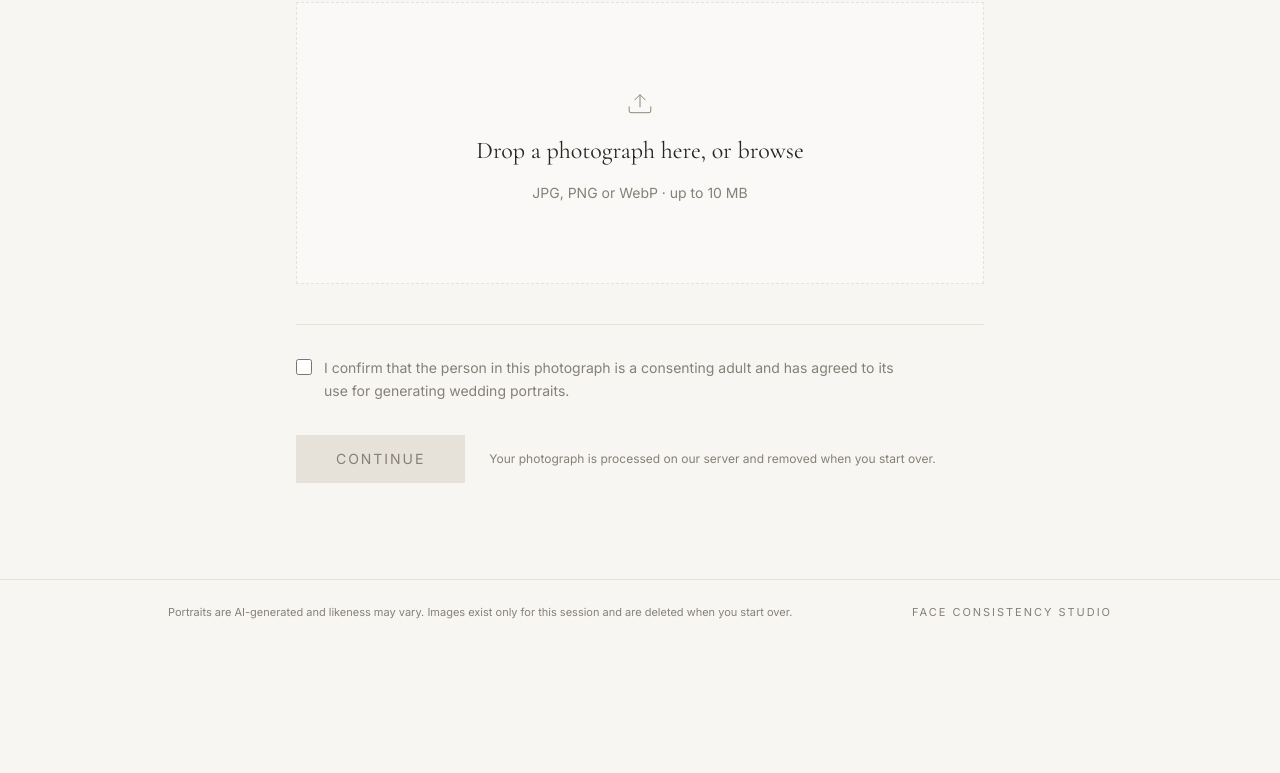
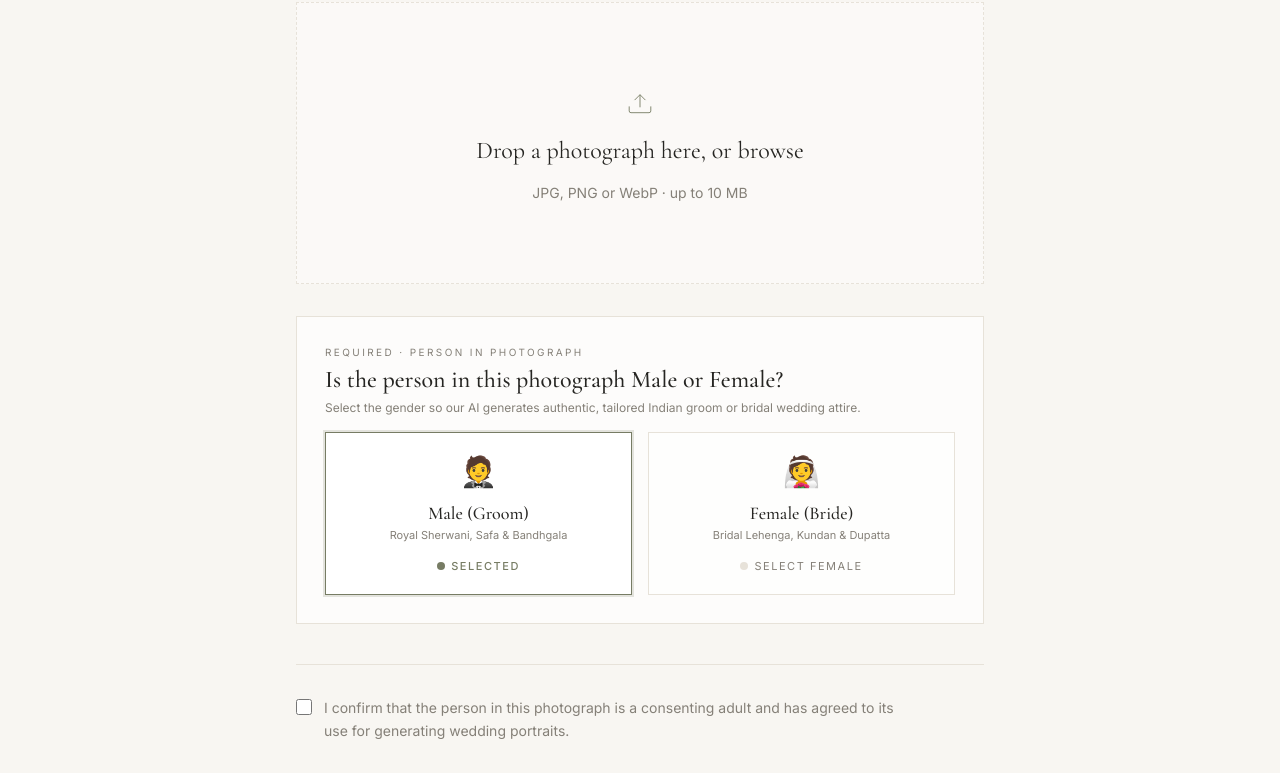
Before and after one commit to yashdave182/faceAi-studio, a React (Vite) app in the folder faceAi-client/: page / in a window 1280 px wide. Shown: the part 444-1217 px from the top of the page. Before the commit the page ends 1089 px from the top, so only its background shows below. Built offline with nearby package versions, Linux system fonts and the light colour scheme; no server answers.

Commit message:
Ask user if photo is Male/Female on upload and remove reference photo from website

```diff
--- a/faceAi-client/src/App.tsx
+++ b/faceAi-client/src/App.tsx
@@ -83,9 +83,10 @@ export function App() {
     if (settled && started) setStep('results')
   }, [step, selected, sceneStates])
 
-  function handleUploaded(newSessionId: string, newPreviewUrl: string) {
+  function handleUploaded(newSessionId: string, newPreviewUrl: string, newAttire: AttireStyle) {
     setSessionId(newSessionId)
     setPreviewUrl(newPreviewUrl)
+    setAttire(newAttire)
     setNotice(null)
     setStep('scenes')
   }
@@ -170,11 +171,12 @@ export function App() {
       )}
 
       <main className="flex-1">
-        {step === 'upload' && <UploadScreen onUploaded={handleUploaded} />}
+        {step === 'upload' && (
+          <UploadScreen initialAttire={attire} onUploaded={handleUploaded} />
+        )}
 
         {step === 'scenes' && (
           <SceneSelectScreen
-            previewUrl={previewUrl}
             selected={selected}
             attire={attire}
             onSelectAttire={setAttire}
@@ -199,7 +201,6 @@ export function App() {
             sessionId={sessionId}
             selected={selected}
             scenes={sceneStates}
-            previewUrl={previewUrl}
             attire={attire}
             onRegenerate={(key, newAttire) => void handleRegenerate([key], newAttire)}
             onRegenerateAll={(newAttire) => void handleRegenerateAll(newAttire)}
--- a/faceAi-client/src/components/ResultsScreen.tsx
+++ b/faceAi-client/src/components/ResultsScreen.tsx
@@ -3,7 +3,6 @@ import {
   bundleDownloadUrl,
   portraitDownloadUrl,
   portraitUrl,
-  referenceUrl,
 } from '../lib/api'
 import { SCENES, type AttireStyle, type SceneKey, type SceneState } from '../types'
 import { Lightbox } from './Lightbox'
@@ -12,7 +11,6 @@ interface Props {
   sessionId: string
   selected: SceneKey[]
   scenes: Record<string, SceneState>
-  previewUrl: string | null
   attire: AttireStyle
   onRegenerate: (key: SceneKey, attire?: AttireStyle) => void
   onRegenerateAll: (attire?: AttireStyle) => void
@@ -23,27 +21,19 @@ export function ResultsScreen({
   sessionId,
   selected,
   scenes,
-  previewUrl,
   attire,
   onRegenerate,
   onRegenerateAll,
   onStartOver,
 }: Props) {
-  const [lightbox, setLightbox] = useState<SceneKey | 'reference' | null>(null)
+  const [lightbox, setLightbox] = useState<SceneKey | null>(null)
 
   const activeScenes = SCENES.filter((scene) => selected.includes(scene.key))
   const completedCount = activeScenes.filter(
     (scene) => scenes[scene.key]?.status === 'completed',
   ).length
 
-  const lightboxContent =
-    lightbox === 'reference'
-      ? {
-          src: previewUrl ?? referenceUrl(sessionId),
-          caption: 'Reference photograph',
-          downloadUrl: referenceUrl(sessionId) + '&download=1',
-        }
-      : lightbox
+  const lightboxContent = lightbox
     ? {
         src: portraitUrl(sessionId, lightbox, scenes[lightbox]?.version ?? 0),
         caption: SCENES.find((s) => s.key === lightbox)?.name ?? '',
@@ -78,25 +68,6 @@ export function ResultsScreen({
             </button>
           </div>
         </div>
-
-        {previewUrl && (
-          <button
-            type="button"
-            onClick={() => setLightbox('reference')}
-            className="group flex items-center gap-3 border border-beige bg-white/50 p-3 pr-5 text-left transition-colors hover:border-stone"
-          >
-            <img
-              src={previewUrl}
-              alt="Reference photograph used for all portraits"
-              className="h-14 w-14 object-cover"
-            />
-            <span className="text-xs leading-snug text-stone">
-              Reference
-              <br />
-              photograph
-            </span>
-          </button>
-        )}
       </div>
 
       <div className="mt-12 grid gap-8 md:grid-cols-3">
--- a/faceAi-client/src/components/SceneSelectScreen.tsx
+++ b/faceAi-client/src/components/SceneSelectScreen.tsx
@@ -2,7 +2,6 @@ import { SCENES, type AttireStyle, type SceneKey } from '../types'
 import { SceneIllustration } from './SceneIllustration'
 
 interface Props {
-  previewUrl: string | null
   selected: SceneKey[]
   attire: AttireStyle
   onSelectAttire: (attire: AttireStyle) => void
@@ -13,7 +12,6 @@ interface Props {
 }
 
 export function SceneSelectScreen({
-  previewUrl,
   selected,
   attire,
   onSelectAttire,
@@ -24,20 +22,11 @@ export function SceneSelectScreen({
 }: Props) {
   return (
     <section className="fade-up mx-auto max-w-5xl px-6 pt-14 pb-24 sm:px-10">
-      <div className="flex flex-wrap items-center gap-6 border-b border-beige pb-8">
-        {previewUrl && (
-          <img
-            src={previewUrl}
-            alt="Your reference photograph"
-            className="h-20 w-20 border border-beige object-cover"
-          />
-        )}
-        <div>
-          <p className="text-[11px] tracking-[0.28em] text-stone uppercase">Step two · Choose your scenes</p>
-          <h1 className="mt-2 font-serif text-3xl font-medium text-charcoal sm:text-4xl">
-            Where should this Indian wedding story take place?
-          </h1>
-        </div>
+      <div className="border-b border-beige pb-8">
+        <p className="text-[11px] tracking-[0.28em] text-stone uppercase">Step two · Choose your scenes</p>
+        <h1 className="mt-2 font-serif text-3xl font-medium text-charcoal sm:text-4xl">
+          Where should this Indian wedding story take place?
+        </h1>
       </div>
 
       {/* Wedding Role & Attire Selection */}
--- a/faceAi-client/src/components/UploadScreen.tsx
+++ b/faceAi-client/src/components/UploadScreen.tsx
@@ -1,16 +1,19 @@
 import { useEffect, useRef, useState } from 'react'
 import { confirmConsent, uploadReference } from '../lib/api'
+import type { AttireStyle } from '../types'
 
 const ALLOWED_TYPES = ['image/jpeg', 'image/jpg', 'image/png', 'image/webp']
 const MAX_BYTES = 10 * 1024 * 1024
 
 interface Props {
-  onUploaded: (sessionId: string, previewUrl: string) => void
+  initialAttire?: AttireStyle
+  onUploaded: (sessionId: string, previewUrl: string, attire: AttireStyle) => void
 }
 
-export function UploadScreen({ onUploaded }: Props) {
+export function UploadScreen({ initialAttire, onUploaded }: Props) {
   const [file, setFile] = useState<File | null>(null)
   const [previewUrl, setPreviewUrl] = useState<string | null>(null)
+  const [attire, setAttire] = useState<AttireStyle>(initialAttire ?? 'groom')
   const [consent, setConsent] = useState(false)
   const [dragOver, setDragOver] = useState(false)
   const [busy, setBusy] = useState(false)
@@ -54,7 +57,7 @@ export function UploadScreen({ onUploaded }: Props) {
     try {
       const session = await uploadReference(file)
       await confirmConsent(session.session_id)
-      onUploaded(session.session_id, previewUrl!)
+      onUploaded(session.session_id, previewUrl!, attire)
     } catch (err) {
       setError(err instanceof Error ? err.message : 'The photograph could not be processed.')
       setBusy(false)
@@ -139,6 +142,71 @@ export function UploadScreen({ onUploaded }: Props) {
           </p>
         )}
 
+        {/* Gender / Attire Selection */}
+        <div className="mt-8 border border-beige bg-white/70 p-6 sm:p-7">
+          <p className="text-[10px] tracking-[0.24em] text-stone uppercase">Required · Person In Photograph</p>
+          <h2 className="mt-1 font-serif text-2xl font-medium text-charcoal">
+            Is the person in this photograph Male or Female?
+          </h2>
+          <p className="mt-1 text-xs text-stone">
+            Select the gender so our AI generates authentic, tailored Indian groom or bridal wedding attire.
+          </p>
+
+          <div className="mt-4 grid grid-cols-2 gap-4">
+            <button
+              type="button"
+              onClick={() => setAttire('groom')}
+              className={`flex flex-col items-center justify-center gap-2.5 border p-5 text-center transition-all ${
+                attire === 'groom'
+                  ? 'border-olive bg-white ring-2 ring-olive/20'
+                  : 'border-beige bg-white/40 hover:border-stone'
+              }`}
+            >
+              <span className="text-3xl">🤵</span>
+              <div>
+                <p className="font-serif text-lg font-medium text-charcoal">Male (Groom)</p>
+                <p className="text-[11px] text-stone">Royal Sherwani, Safa & Bandhgala</p>
+              </div>
+              <span
+                className={`mt-1 inline-flex items-center gap-1.5 text-[11px] tracking-[0.14em] uppercase ${
+                  attire === 'groom' ? 'font-medium text-olive' : 'text-stone'
+                }`}
+              >
+                <span
+                  className={`h-2 w-2 rounded-full ${attire === 'groom' ? 'bg-olive' : 'bg-beige'}`}
+                />
+                {attire === 'groom' ? 'Selected' : 'Select Male'}
+              </span>
+            </button>
+
+            <button
+              type="button"
+              onClick={() => setAttire('bride')}
+              className={`flex flex-col items-center justify-center gap-2.5 border p-5 text-center transition-all ${
+                attire === 'bride'
+                  ? 'border-olive bg-white ring-2 ring-olive/20'
+                  : 'border-beige bg-white/40 hover:border-stone'
+              }`}
+            >
+              <span className="text-3xl">👰</span>
+              <div>
+                <p className="font-serif text-lg font-medium text-charcoal">Female (Bride)</p>
+                <p className="text-[11px] text-stone">Bridal Lehenga, Kundan & Dupatta</p>
+              </div>
+              <span
+                className={`mt-1 inline-flex items-center gap-1.5 text-[11px] tracking-[0.14em] uppercase ${
+                  attire === 'bride' ? 'font-medium text-olive' : 'text-stone'
+                }`}
+              >
+                <span
+                  className={`h-2 w-2 rounded-full ${attire === 'bride' ? 'bg-olive' : 'bg-beige'}`}
+                />
+                {attire === 'bride' ? 'Selected' : 'Select Female'}
+              </span>
+            </button>
+          </div>
+        </div>
+
         <div className="mt-10 border-t border-beige pt-8">
           <label className="flex cursor-pointer items-start gap-3">
             <input
```
Also changed, not shown: 1 other file (tests, documents, lock files or other folders). Lines whose indentation alone changed are shown as unchanged.
